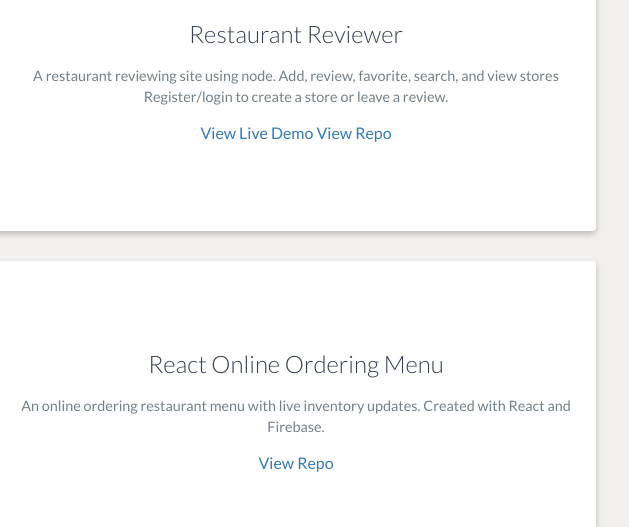
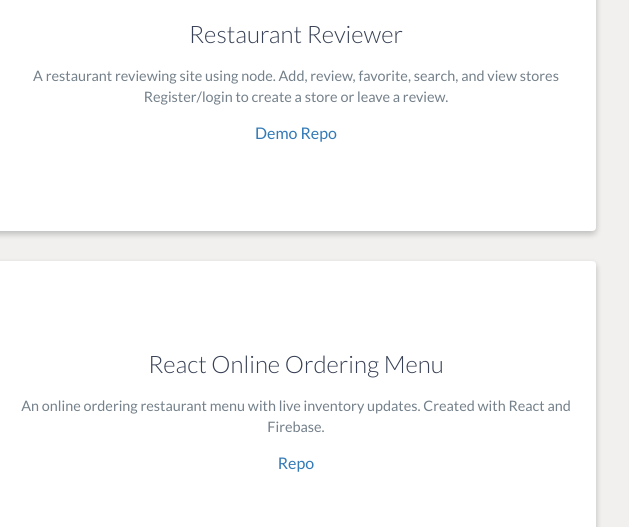
Before and after one commit to brandonflint/brandonflint.github.io, a website: page index.html in a window 1280 px wide. Shown: the part 2480-3007 px from the top of the page, 494-1123 px from the left. Drawn offline with nearby package versions, Linux system fonts and the light colour scheme.

Commit message:
Updated project links

```diff
--- a/index.html
+++ b/index.html
@@ -153,8 +153,8 @@
                             <p>
                                 A restaurant reviewing site using node.  Add, review, favorite, search, and view stores Register/login to create a store or leave a review.
                             </p>
-                            <a href="https://restaurant-reviewer-1.herokuapp.com/">View Live Demo</a>
-                            <a href="https://github.com/brandonflint/food-store-reviewer">View Repo</a>
+                            <a href="https://restaurant-reviewer-1.herokuapp.com/">Demo</a>
+                            <a href="https://github.com/brandonflint/food-store-reviewer">Repo</a>
                             <!-- <a href="#">View Project</a> -->
                         </div>
                         <!-- End .project-info -->
@@ -171,7 +171,7 @@
                         <p>
                             An online ordering restaurant menu with live inventory updates. Created with React and Firebase.
                         </p>
-                        <a href="https://github.com/brandonflint/react_menu_order_form">View Repo</a>
+                        <a href="https://github.com/brandonflint/react_menu_order_form">Repo</a>
                     </div>
                     <!-- End .project-info -->
                 </div>
```
